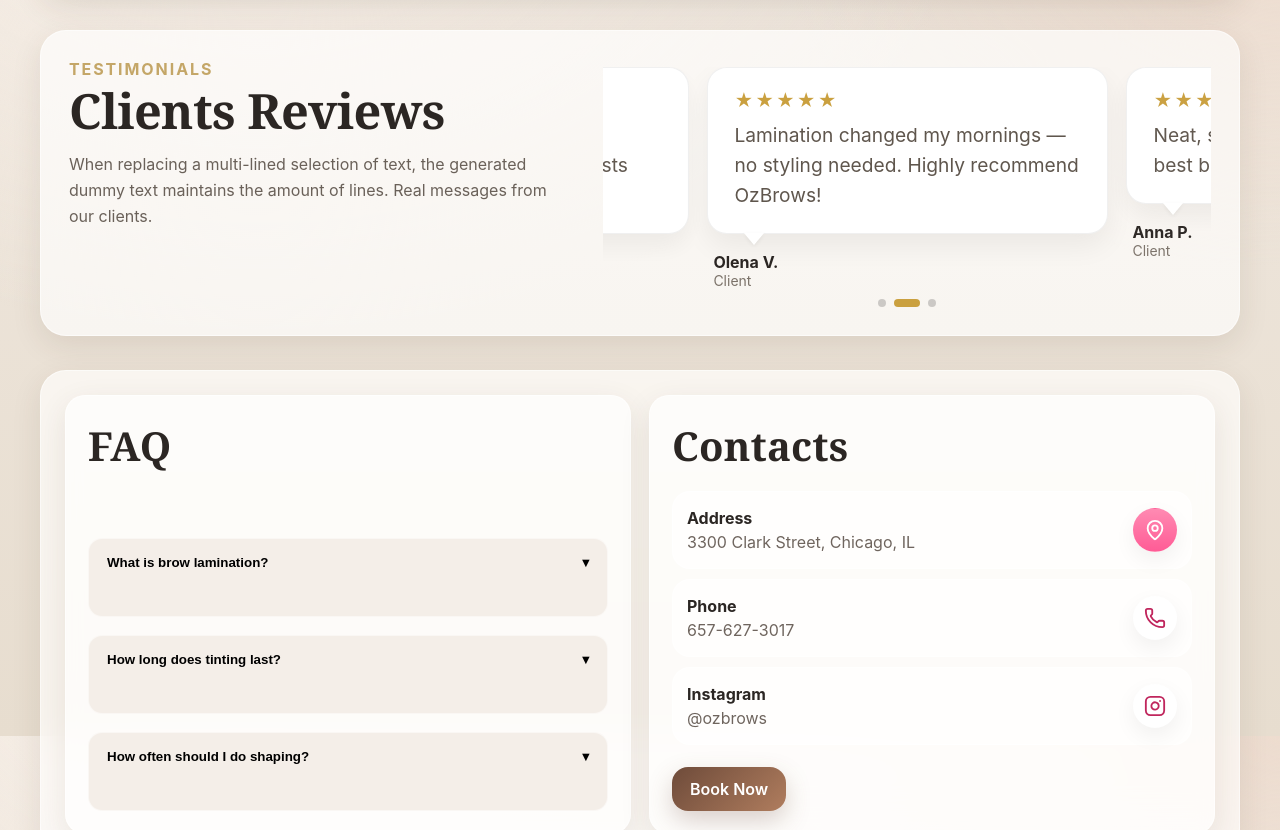
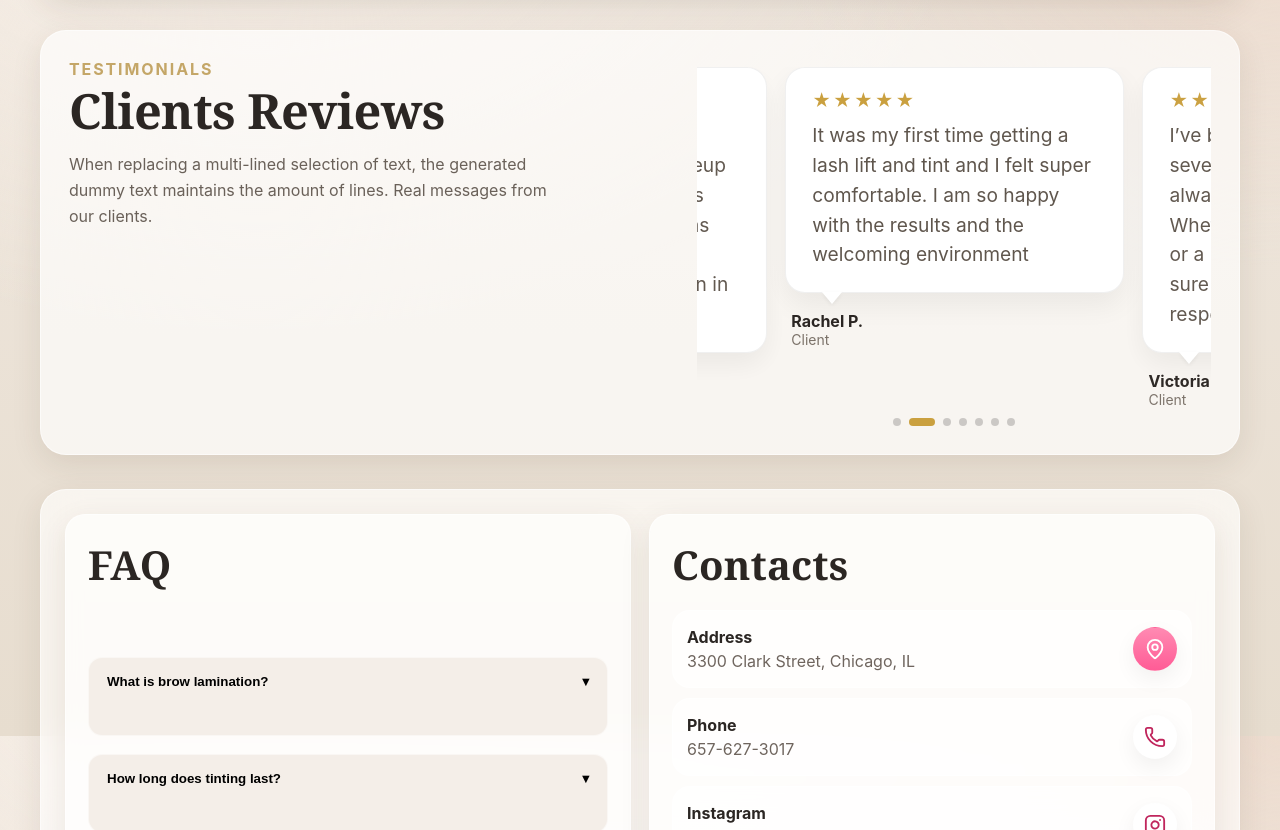
Before and after one commit to yuronn5/ozbrows, a Next.js app: page / in a window 1280 px wide. Shown: the part 1664-2494 px from the top of the page. Built offline with nearby package versions, Linux system fonts and the light colour scheme.

Commit message:
updated reviews

```diff
--- a/app/components/TestimonialsSection.tsx
+++ b/app/components/TestimonialsSection.tsx
@@ -5,20 +5,46 @@ import { useEffect, useRef, useState } from "react";
 export default function TestimonialsSection() {
   const items = [
     {
-      text: "Perfect shape and color. Very attentive approach, the result lasts long!",
-      name: "Maria K.",
+      text: "Ola is very sweet and professional. And her makeup skills are amazing! She was able to create the look I was going for perfectly. I am definitely booking her again in the future.",
+      name: "Jennifer K.",
+      role: "Client",
+      stars: 5,
+    },
+
+    {
+      text: "It was my first time getting a lash lift and tint and I felt super comfortable. I am so happy with the results and the welcoming environment",
+      name: "Rachel P.",
       role: "Client",
       stars: 5,
     },
     {
-      text: "Lamination changed my mornings — no styling needed. Highly recommend OzBrows!",
-      name: "Olena V.",
+      text: "I’ve been coming to Olha for several months now and she always does a fantastic job. Whether it’s a regular cleanup or a lamination, she makes sure to be both precise and respectful of what I prefer!",
+      name: "Victoria K.",
       role: "Client",
       stars: 5,
     },
     {
-      text: "Neat, symmetric, and natural. The best brow experience I’ve had so far.",
-      name: "Anna P.",
+      text: "Olha is amazing! This was my first experience with lamination. She took my sparse eyebrows and made them beautiful!",
+      name: "Sophia H.",
+      role: "Client",
+      stars: 5,
+    },
+    {
+      text: "Olha did a wonderful job , I got many compliments for my eyebrows , highly recommend seeing her for a new look !",
+      name: "Natalie N.",
+      role: "Client",
+      stars: 5,
+    },
+    {
+      text: "10/10 service, space, and person! Olha was so sweet and so great at what she does! Couldn’t have asked for a better service and experience. So happy! Highly recommend!!",
+      name: "Paige L.",
+      role: "Client",
+      stars: 5,
+    },
+
+    {
+      text: "Such a kind and talented specialist! Everything was done with care, attention to detail, and a warm attitude. I’m very happy with the result — truly and gladly recommend! 💕",
+      name: "Madison X.",
       role: "Client",
       stars: 5,
     },
@@ -204,9 +230,12 @@ export default function TestimonialsSection() {
 
         @media (min-width: 980px) {
           .testimonials__wrap {
-            grid-template-columns: 1fr 1.2fr;
-            align-items: start;
+            display: flex;
           }
+            .testimonials__wrap > div:first-child {
+            width: 55%;}
+            .testimonials__wrap > div:last-child {
+            width: 45%;}
         }
         @media (max-width: 980px) {
           #reviews {
```
